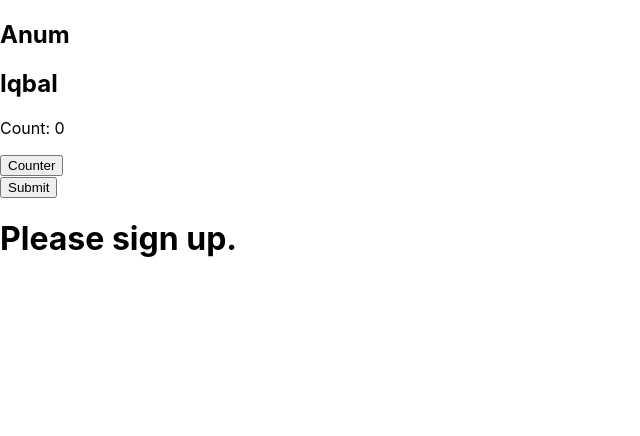
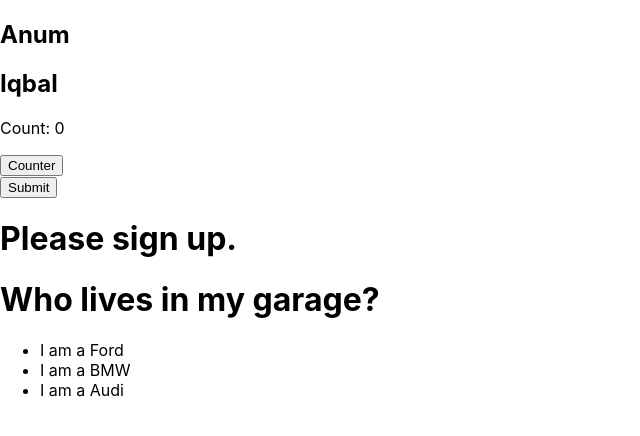
Before and after one commit to AnumIqbal2211/react_learning, a React (Create React App) app: page / in a window 1280 px wide. Shown: the top 436 px of the page, without its empty margins (0-640 px from the left). Built offline with nearby package versions, Linux system fonts and the light colour scheme.

Commit message:
Implement_Lists_And_Keys_Example

```diff
--- /dev/null
+++ b/src/components/ReactListsAndKeys.js
@@ -0,0 +1,20 @@
+import React from "react";
+
+function Car(props) {
+  return <li>I am a {props.brand}</li>;
+}
+
+function Garage() {
+  const cars = ["Ford", "BMW", "Audi"];
+  return (
+    <>
+      <h1>Who lives in my garage?</h1>
+      <ul>
+        {cars.map((car) => (
+          <Car brand={car} />
+        ))}
+      </ul>
+    </>
+  );
+}
+export default Garage;
--- a/src/index.js
+++ b/src/index.js
@@ -5,6 +5,7 @@
 import ReactStateAndLifecycle from "./components/ReactStateAndLifecycle";
 import ReactHandlingEvents from "./components/ReactHandlingEvents";
 import ReactConditionalRendering from "./components/ReactConditionalRendering";
+import ReactListsAndKeys from "./components/ReactListsAndKeys";
 
 
 const root = ReactDOM.createRoot(document.getElementById('root'));
@@ -14,7 +15,7 @@
     <ReactStateAndLifecycle />
     <ReactHandlingEvents />
     <ReactConditionalRendering />
-
+    <ReactListsAndKeys />
 
   </>
 );
```
